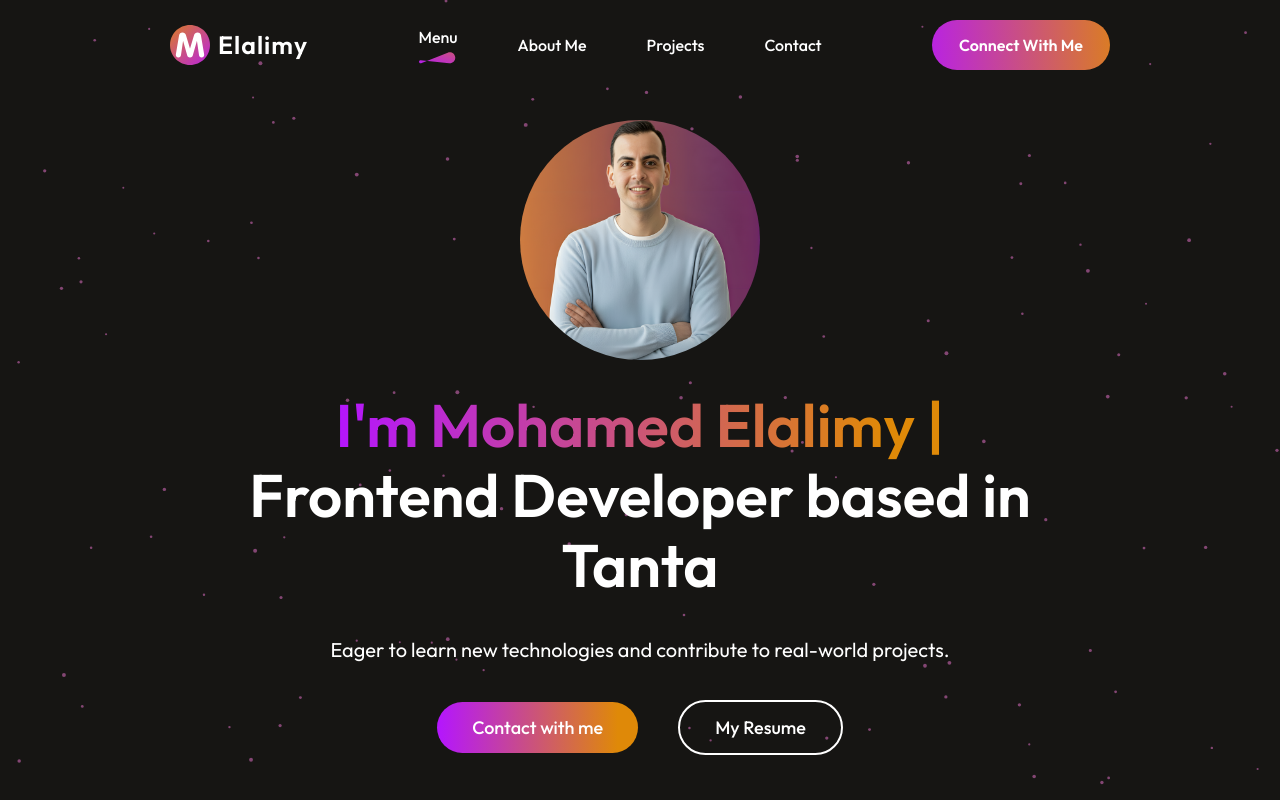
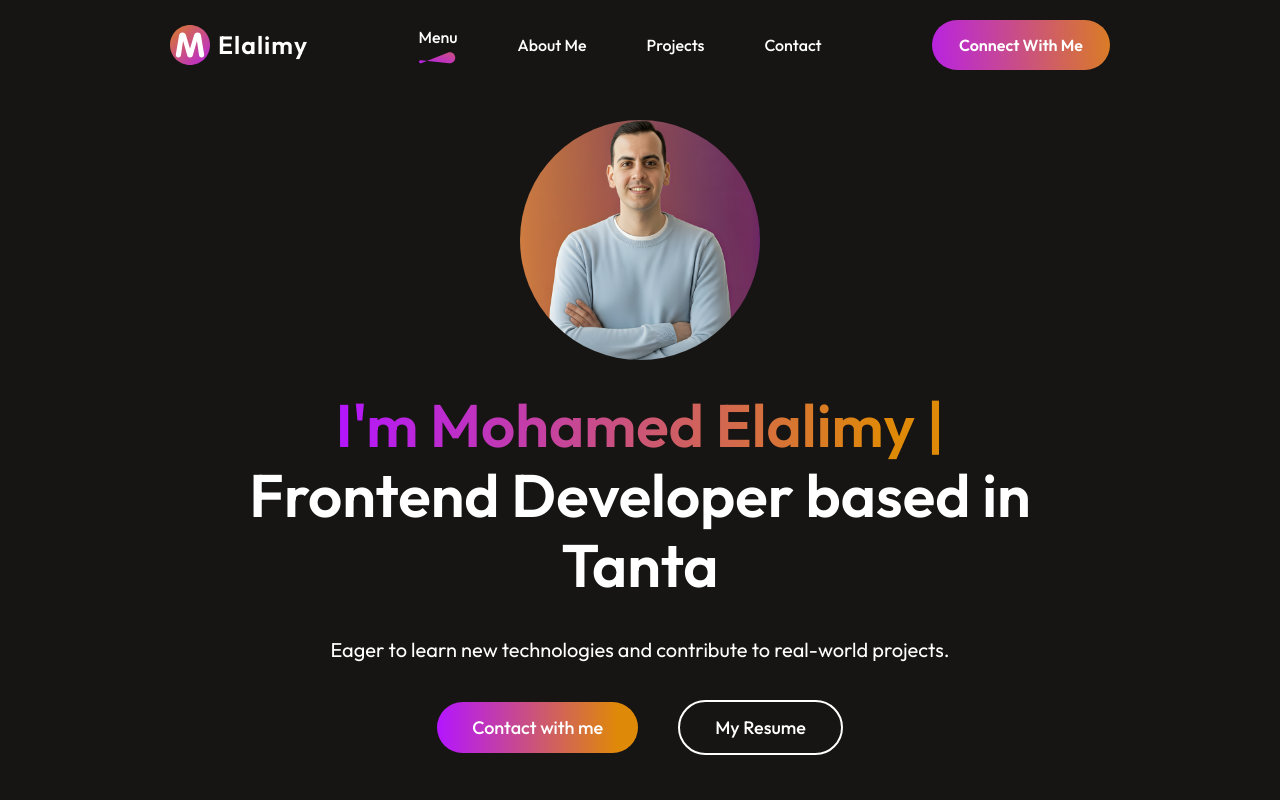
Before and after one commit to mohammedmelalimy/MoDev-portfolio, a React (Vite) app: page / in a window 1280 px wide. Shown: the top 800 px of the page. Built offline with nearby package versions, Linux system fonts and the light colour scheme.

Commit message:
update animated background

```diff
--- a/src/App.jsx
+++ b/src/App.jsx
@@ -1,12 +1,10 @@
-import React, { useState, useEffect } from 'react';
-import Navbar from './Components/Navbar/Navbar';
-import Hero from './Components/Hero/Hero';
+import { useEffect, useState } from 'react';
 import About from './Components/About/About';
-import Work from './Components/Work/Work';
 import Contact from './Components/Contact/Contact';
 import Footer from './Components/Footer/Footer';
+import Hero from './Components/Hero/Hero';
+import Navbar from './Components/Navbar/Navbar';
 import ScrollUp from './Components/Scroll-Up/ScrollUp';
-import EffectsBackground from './Components/EffectsBackground/EffectsBackground';
 
 const sections = ['home', 'about', 'work', 'contact'];
 
@@ -35,7 +33,7 @@ const App = () => {
   return (
     <>
 
-      <EffectsBackground />
+      {/* <EffectsBackground /> */}
       <Navbar activeSection={activeSection} setActiveSection={setActiveSection} />
       <section id="home"><Hero /></section>
       <section id="about"><About /></section>
--- a/src/Components/EffectsBackground/EffectsBackground.css
+++ b/src/Components/EffectsBackground/EffectsBackground.css
@@ -1,7 +1,7 @@
 #tsparticles {
   position: fixed;
-  inset: 0;      /* top:0 left:0 right:0 bottom:0 */
+  inset: 0;
   width: 100%;
   height: 100%;
-  z-index: -1;   /* يخليه خلف كل الموقع */
+  z-index: -1;
 }
--- a/src/Components/EffectsBackground/EffectsBackground.jsx
+++ b/src/Components/EffectsBackground/EffectsBackground.jsx
@@ -1,7 +1,7 @@
 import { useCallback } from "react";
 import Particles from "react-tsparticles";
 import { loadFull } from "tsparticles";
-import './EffectsBackground.css'
+import './EffectsBackground.css';
 const EffectsBackground = () => {
 
 const particlesInit = useCallback(async (engine) => {
@@ -10,27 +10,29 @@ const particlesInit = useCallback(async (engine) => {
 
 return (
     <Particles
-    id="tsparticles"
-    init={particlesInit}
-    options={{
+      id="tsparticles"
+      init={particlesInit}
+      options={{
         fullScreen: { enable: true, zIndex: -1 },
-        shape: { type: "triangle" },
         background: { color: "transparent" },
+        fpsLimit: 60,
         particles: {
-        number: { value: 120 },
-        size: { value: 2, random: true },
-        color: { value: "#834673ff" },
-        move: { enable: true, speed: 0.5, out_mode: "out" },
-        interactivity: {
-            events: {
-            onHover: { enable: true, mode: "grab" },
-            onclick: { enable: false },
-            },
-            modes: { grab: { distance: 400, line_linked: { opacity: 1 } } },
+          number: { value: 120, density: { enable: true, area: 800 } },
+          color: { value: ["#ffffff", "#DA7C25", "#B923E1"] },
+          shape: { type: ["circle", "star", "triangle"] },
+          opacity: { value: 0.8, random: true },
+          size: { value: 2, random: true },
+          move: {
+            enable: true,
+            speed: 0.3,
+            direction: "none",
+            random: true,
+            straight: false,
+            outModes: "out"
+          }
         },
-        retina_detect: true,
-        },
-    }}
+        detectRetina: true
+      }}
     />
 
     );
```
